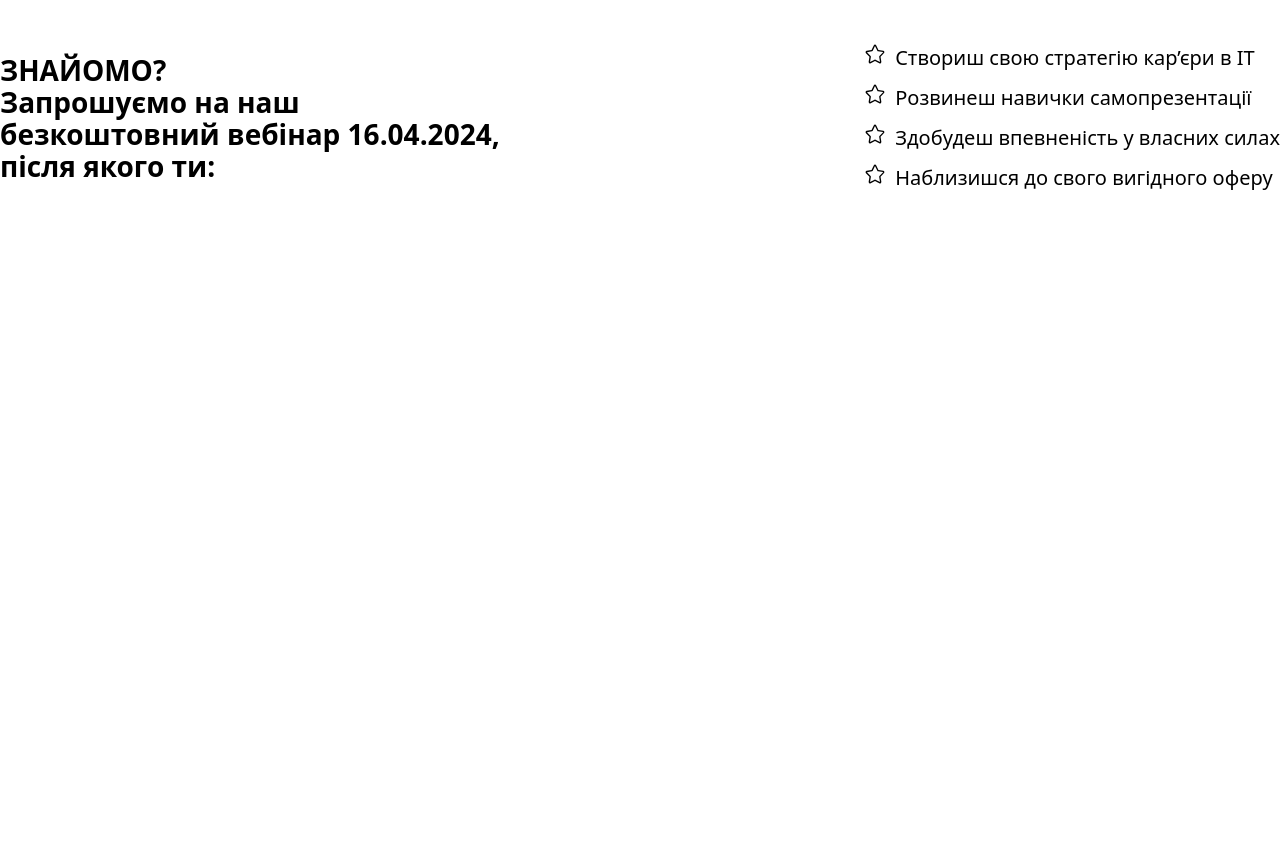
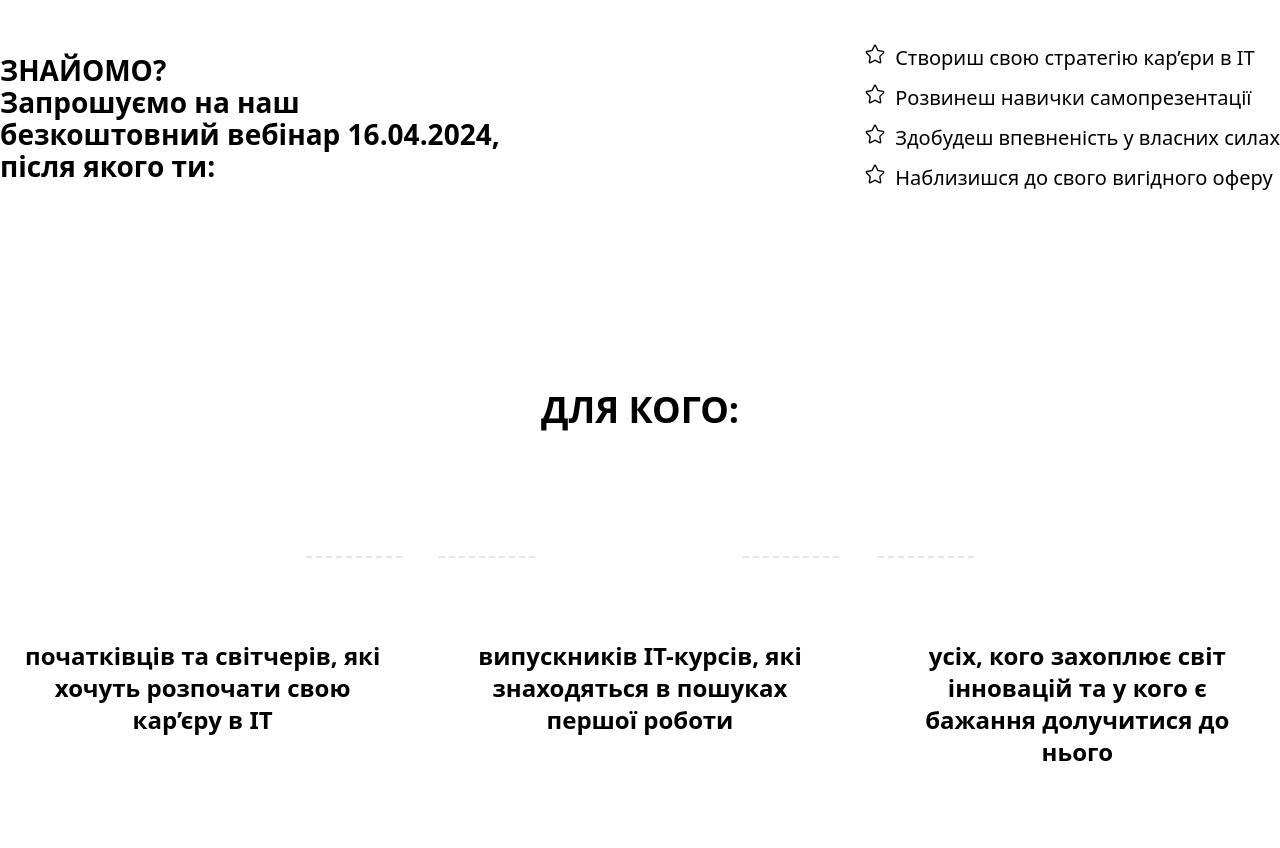
Before and after one commit to helen25sur/ICF-coaching-landing, a Gatsby site: page / in a window 1280 px wide. Shown: the part 755-1603 px from the top of the page. Before the commit the page ends 1107 px from the top, so only its background shows below. Built offline with nearby package versions, Linux system fonts and the light colour scheme; Gatsby itself is replaced by a stand-in of ours; what tailgrids would draw is missing.

Commit message:
feat: add ForWhom component

```diff
--- /dev/null
+++ b/src/components/ForWhom/ForWhom.js
@@ -0,0 +1,67 @@
+import React from 'react';
+
+const ForWhom = () => {
+  return (
+    <section id="for_whom" className="pt-10 pb-10 dark:bg-dark">
+      <div className="container mx-auto">
+        <div className="-mx-4 flex flex-wrap">
+          <div className="w-full px-4">
+            <div className="mx-auto mb-12 max-w-[510px] text-center lg:mb-20">
+              <h2 className="mb-3 text-2xl font-bold leading-[1.2] text-primary dark:text-blue-200 sm:text-3xl md:text-[36px]">
+                ДЛЯ КОГО:
+              </h2>
+            </div>
+          </div>
+        </div>
+
+        <div className="-mx-4 flex flex-wrap">
+          <div className="w-full px-4 md:w-full xl:w-1/3">
+            <div className="relative mx-auto mb-10 max-w-[370px] text-center">
+              <div className="absolute right-[-14px] 2xl:right-[-34px] top-12 hidden h-1 w-24 border-t-2 border-dashed border-primary xl:block 2xl:w-[120px]"></div>
+              <div className="mx-auto mb-8 flex h-[100px] w-[100px] items-center justify-center rounded-[20px] bg-primary text-white">
+                <svg xmlns="http://www.w3.org/2000/svg" fill="none" viewBox="0 0 24 24" strokeWidth={1.5} stroke="currentColor" className="w-12 h-12">
+                  <path strokeLinecap="round" strokeLinejoin="round" d="M9 17.25v1.007a3 3 0 0 1-.879 2.122L7.5 21h9l-.621-.621A3 3 0 0 1 15 18.257V17.25m6-12V15a2.25 2.25 0 0 1-2.25 2.25H5.25A2.25 2.25 0 0 1 3 15V5.25m18 0A2.25 2.25 0 0 0 18.75 3H5.25A2.25 2.25 0 0 0 3 5.25m18 0V12a2.25 2.25 0 0 1-2.25 2.25H5.25A2.25 2.25 0 0 1 3 12V5.25" />
+                </svg>
+
+              </div>
+              <p className="mb-5 text-2xl font-semibold text-dark dark:text-white">
+                початківців та світчерів, які хочуть розпочати свою кар’єру в ІТ
+              </p>
+            </div>
+          </div>
+          <div className="w-full px-4 md:w-full xl:w-1/3">
+            <div className="relative mx-auto mb-10 max-w-[370px] text-center">
+              <div className="absolute -left-4 2xl:left-[-32px] top-12 hidden h-1 w-24 border-t-2 border-dashed border-primary xl:block 2xl:w-[120px]"></div>
+              <div className="absolute right-[-14px] 2xl:right-[-34px] top-12 hidden h-1 w-24 border-t-2 border-dashed border-primary xl:block 2xl:w-[120px]"></div>
+              <div className="mx-auto mb-8 flex h-[100px] w-[100px] items-center justify-center rounded-[20px] bg-primary text-white">
+                <svg xmlns="http://www.w3.org/2000/svg" fill="none" viewBox="0 0 24 24" strokeWidth={1.5} stroke="currentColor" className="w-12 h-12">
+                  <path strokeLinecap="round" strokeLinejoin="round" d="m6.75 7.5 3 2.25-3 2.25m4.5 0h3m-9 8.25h13.5A2.25 2.25 0 0 0 21 18V6a2.25 2.25 0 0 0-2.25-2.25H5.25A2.25 2.25 0 0 0 3 6v12a2.25 2.25 0 0 0 2.25 2.25Z" />
+                </svg>
+
+              </div>
+              <p className="mb-5 text-2xl font-semibold text-dark dark:text-white">
+                випускників ІТ-курсів, які знаходяться в пошуках першої роботи
+              </p>
+            </div>
+          </div>
+          <div className="w-full px-4 md:w-full xl:w-1/3">
+            <div className="relative mx-auto mb-10 max-w-[370px] text-center">
+              <div className="absolute left-[-14px] 2xl:left-[-32px] top-12 hidden h-1 w-24 border-t-2 border-dashed border-primary xl:block 2xl:w-[120px]"></div>
+              <div className="mx-auto mb-8 flex h-[100px] w-[100px] items-center justify-center rounded-[20px] bg-primary text-white">
+                <svg xmlns="http://www.w3.org/2000/svg" fill="none" viewBox="0 0 24 24" strokeWidth={1.5} stroke="currentColor" className="w-12 h-12">
+                  <path strokeLinecap="round" strokeLinejoin="round" d="M15.042 21.672 13.684 16.6m0 0-2.51 2.225.569-9.47 5.227 7.917-3.286-.672Zm-7.518-.267A8.25 8.25 0 1 1 20.25 10.5M8.288 14.212A5.25 5.25 0 1 1 17.25 10.5" />
+                </svg>
+
+              </div>
+              <p className="mb-5 text-2xl font-semibold text-dark dark:text-white">
+                усіх, кого захоплює світ інновацій та у кого є бажання долучитися до нього
+              </p>
+            </div>
+          </div>
+        </div>
+      </div>
+    </section>
+  )
+}
+
+export default ForWhom;
--- a/src/pages/index.js
+++ b/src/pages/index.js
@@ -1,12 +1,14 @@
 import * as React from "react";
 import Header from "../components/Header/Header";
 import HeroSection from "../components/HeroSection/HeroSection";
+import ForWhom from "../components/ForWhom/ForWhom";
 
 export default function Home() {
   return (
     <>
       <Header />
       <HeroSection />
+      <ForWhom />
     </>
   )
 }
--- a/src/styles/global.css
+++ b/src/styles/global.css
@@ -1,3 +1,7 @@
 @tailwind base;
 @tailwind components;
 @tailwind utilities;
+
+html {
+  scroll-behavior: smooth;
+}
```
